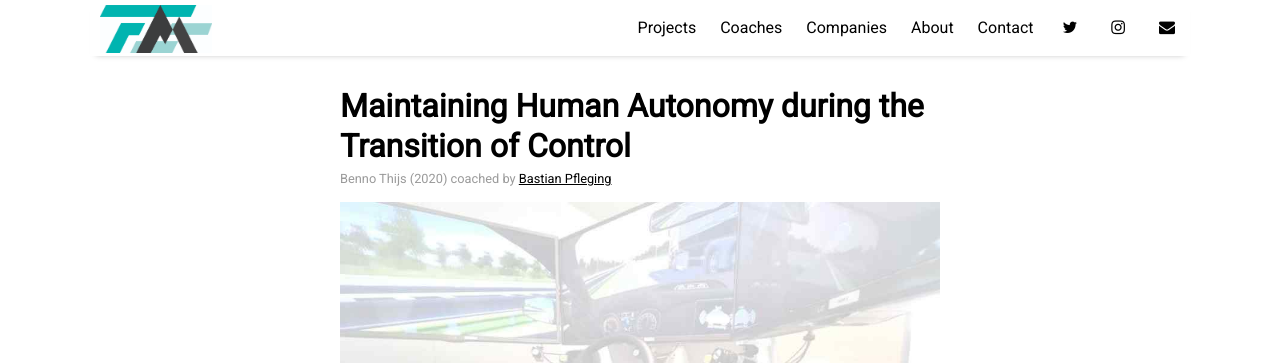
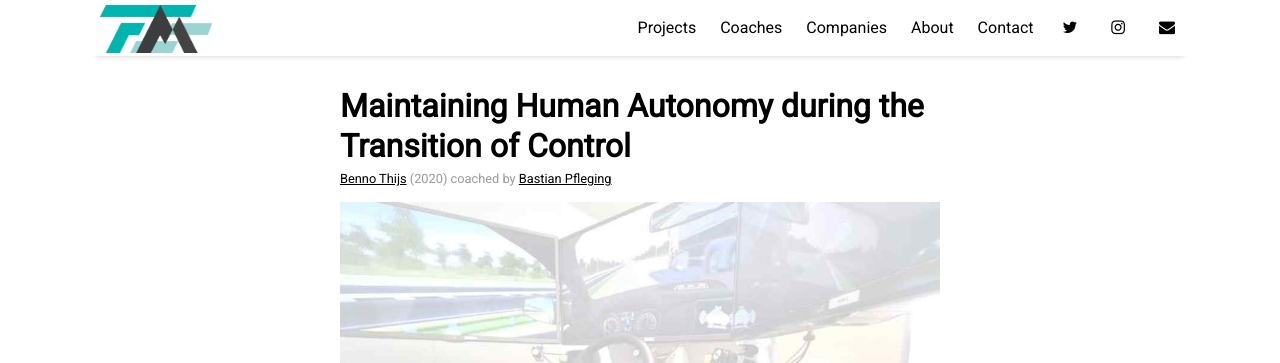
Before and after one commit to bazilinskyy/mobility-squad, a Jekyll site: the page built from _posts/2020-01-01-humanautonomy.md, in a window 1280 px wide and 900 px high. Shown: the top 363 px of the window. Built offline with Jekyll 4.4.1, drawn with Linux system fonts in a browser that asks for light colours; nearby versions of some CDN libraries; comment, search, counter and statistics services are not loaded; part of the change alters nothing that is shown.

```diff
--- a/_posts/2020-01-01-humanautonomy.md
+++ b/_posts/2020-01-01-humanautonomy.md
@@ -4,6 +4,7 @@ year: 2020
 title: "Maintaining Human Autonomy during the Transition of Control"
 authors:
   - name: Benno Thijs
+    website: https://www.linkedin.com/in/benno-thijs-3433a2143/?originalSubdomain=nl
 coaches:
   - name: Bastian Pfleging
     website: https://www.bastian-pfleging.eu
```
